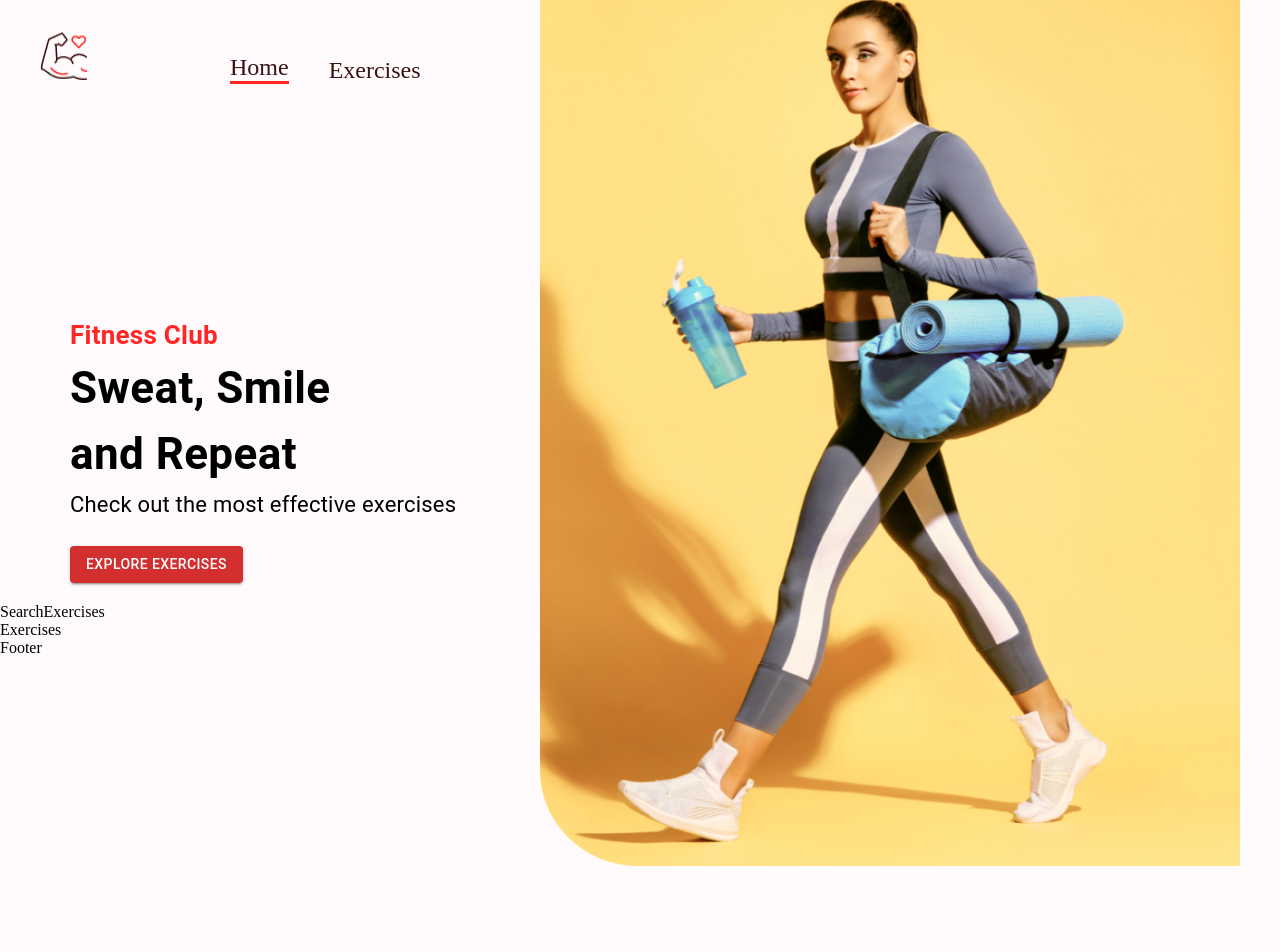
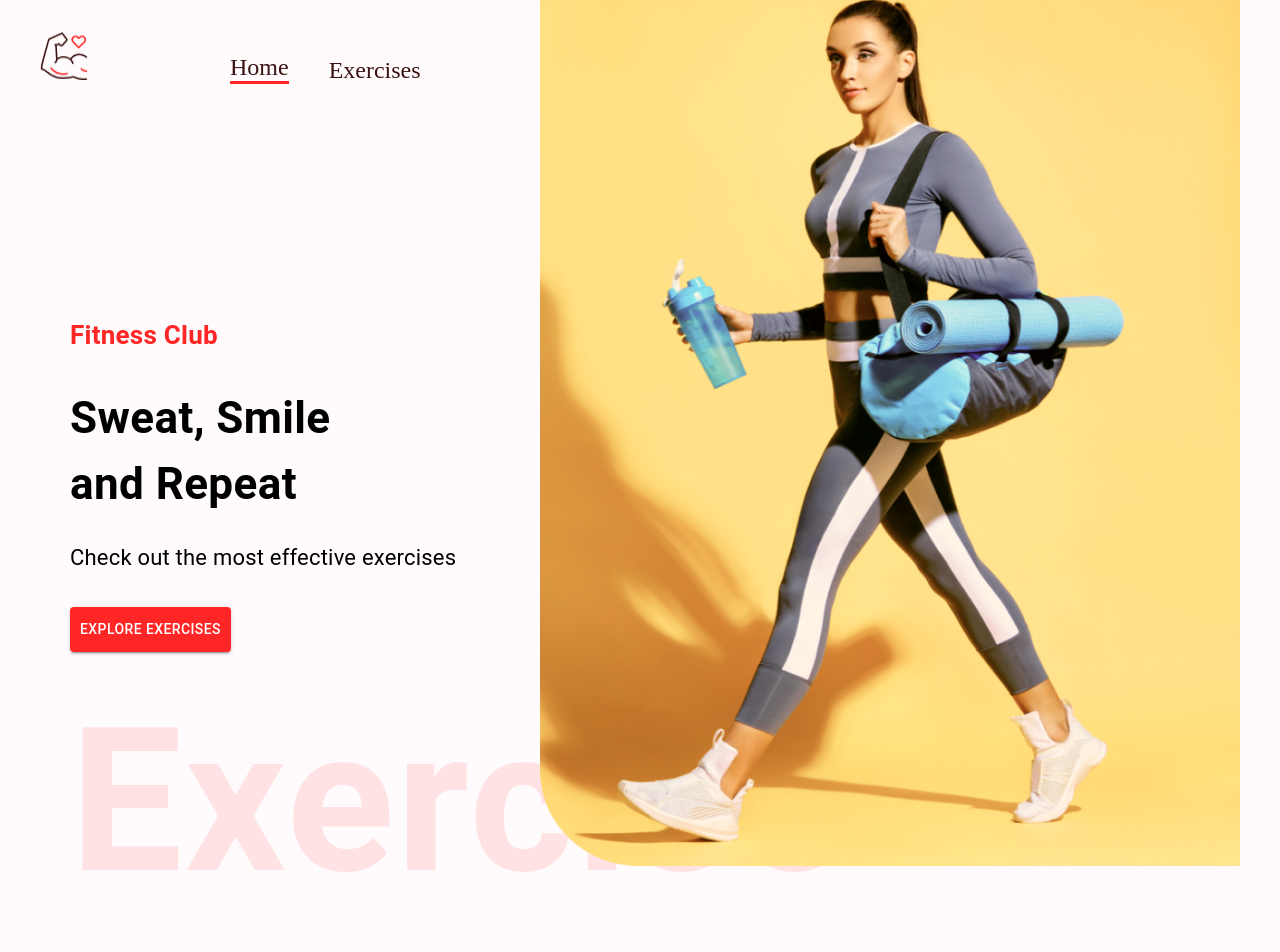
Before and after one commit to Maina-Francis/StayFit, a React (Create React App) app: page / in a window 1280 px wide. Shown: the top 952 px of the page. Before the commit the page ends 866 px from the top, so only its background shows below. Built offline with nearby package versions, Linux system fonts and the light colour scheme.

Commit message:
added styling to the HeroBanner component's button and content

```diff
--- a/src/components/HeroBanner.jsx
+++ b/src/components/HeroBanner.jsx
@@ -1,7 +1,7 @@
 import React from "react";
 import { Box, Stack, Typography, Button } from "@mui/material";
 
-import HeroBannerImage from "../assets/images/banner.png"
+import HeroBannerImage from "../assets/images/banner.png";
 
 const HeroBanner = () => {
   return (
@@ -17,22 +17,38 @@ const HeroBanner = () => {
 
       <Typography
         fontWeight={700}
+        mb="23px"
+        mt="30px"
         sx={{ fontSize: { lg: "44px", xs: "40px" } }}
       >
         Sweat, Smile <br /> and Repeat
       </Typography>
 
-      <Typography fontSize="22px" lineHeight="35px" mb={3}>
+      <Typography fontSize="22px" lineHeight="35px" mb={4}>
         Check out the most effective exercises
       </Typography>
 
       {/* Explore Exercise Button */}
-      <Button variant="contained" color="error" href="#exercises">
+      <Button
+        variant="contained"
+        color="error"
+        href="#exercises"
+        sx={{ backgroundColor: "#FF2625", padding: "10px" }}
+      >
         Explore Exercises
       </Button>
 
+      <Typography
+        fontWeight={600}
+        fontSize="200px"
+        color="#FF2625"
+        sx={{ opacity: 0.1, display: { lg: "block", xs: "none" } }}
+      >
+        Exercise
+      </Typography>
+
       {/* Banner Image */}
-      <img src={HeroBannerImage} alt="banner image" className="hero-banner-img" />
+      <img src={HeroBannerImage} alt="banner" className="hero-banner-img" />
     </Box>
   );
 };
```
